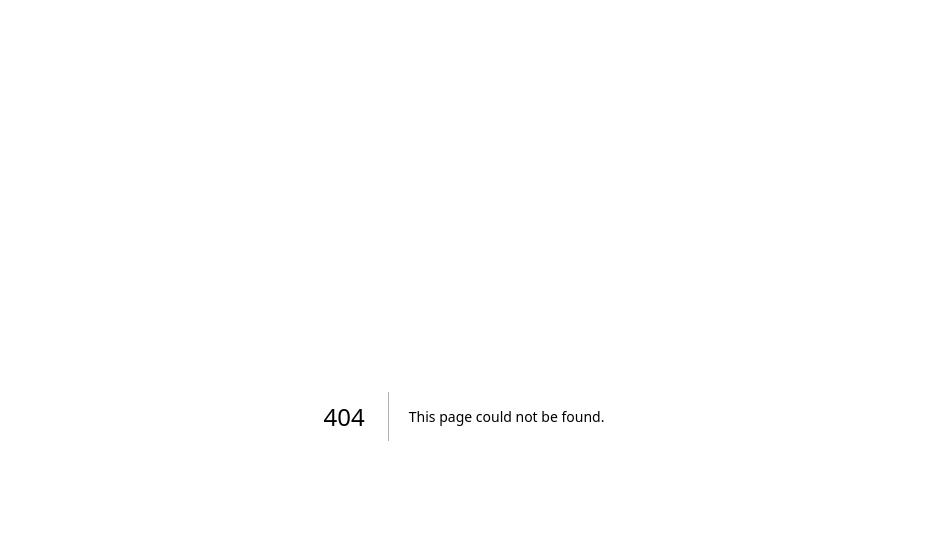
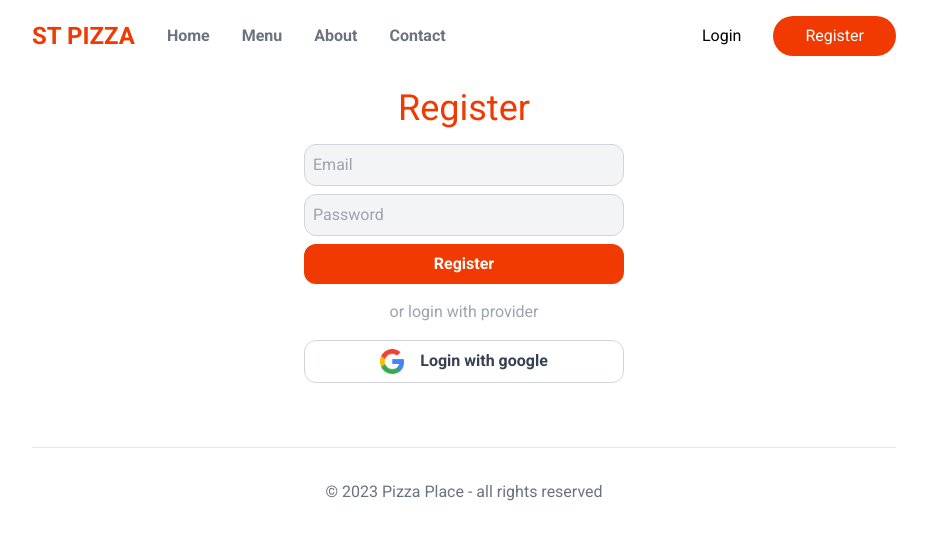
Before and after one commit to Luke1491/adm-e-commerce, a Next.js app: page /register in a window 1280 px wide. Before the commit this address had no page. Shown: the top 540 px of the page, without its empty margins (176-1103 px from the left). Built offline with nearby package versions, Linux system fonts and the light colour scheme.

Commit message:
Add mongo DB handling

```diff
--- /dev/null
+++ b/src/app/api/auth/[...nextauth]/route.js
@@ -0,0 +1,46 @@
+import NextAuth from "next-auth/next";
+import CredentialsProvider from "next-auth/providers/credentials";
+
+const handler = NextAuth({
+  providers: [
+    CredentialsProvider({
+      // The name to display on the sign in form (e.g. 'Sign in with...')
+      name: "Credentials",
+      // The credentials is used to generate a suitable form on the sign in page.
+      // You can specify whatever fields you are expecting to be submitted.
+      // e.g. domain, username, password, 2FA token, etc.
+      // You can pass any HTML attribute to the <input> tag through the object.
+      credentials: {
+        username: {
+          label: "Email",
+          type: "email",
+          placeholder: "test@example.com",
+        },
+        password: { label: "Password", type: "password" },
+      },
+      async authorize(credentials, req) {
+        // You need to provide your own logic here that takes the credentials
+        // submitted and returns either a object representing a user or value
+        // that is false/null if the credentials are invalid.
+        // e.g. return { id: 1, name: 'J Smith', email: 'jsmith@example.com' }
+        // You can also use the `req` object to obtain additional parameters
+        // (i.e., the request IP address)
+        const res = await fetch("/your/endpoint", {
+          method: "POST",
+          body: JSON.stringify(credentials),
+          headers: { "Content-Type": "application/json" },
+        });
+        const user = await res.json();
+
+        // If no error and we have user data, return it
+        if (res.ok && user) {
+          return user;
+        }
+        // Return null if user data could not be retrieved
+        return null;
+      },
+    }),
+  ],
+});
+
+export { handler as GET, handler as POST };
--- /dev/null
+++ b/src/app/api/register/route.js
@@ -0,0 +1,25 @@
+import { User } from "@/app/models/User";
+import mongoose from "mongoose";
+
+export async function POST(req) {
+  try {
+    const body = await req.json();
+
+    //TO DO - validate email and password
+
+    // console.log(body);
+    // console.log(process.env.MONGODB_URL);
+
+    //DO TO - check how to use not "test" database
+    mongoose.connect(process.env.MONGODB_URL);
+
+    const createdUser = await User.create({
+      email: body.email,
+      password: body.password,
+    });
+    return Response.json(createdUser || {});
+  } catch (error) {
+    console.log(error);
+    return new Response("mongo error", { status: 403 });
+  }
+}
--- a/src/app/globals.css
+++ b/src/app/globals.css
@@ -6,3 +6,18 @@ section.hero {
   @apply grid;
   grid-template-columns: 0.4fr 0.6fr;
 }
+
+input[type="email"],
+input[type="password"],
+input[type="text"] {
+  @apply block w-full my-2 rounded-xl;
+  @apply border p-2 border-gray-300 bg-gray-100;
+}
+button {
+  @apply block w-full text-gray-700 font-semibold;
+  @apply border border-gray-300 rounded-xl px-6 py-2;
+}
+button[type="submit"],
+button.submit {
+  @apply border-0 bg-primary text-white;
+}
--- a/src/app/layout.js
+++ b/src/app/layout.js
@@ -1,5 +1,6 @@
 import { Roboto } from "next/font/google";
 import "./globals.css";
+import Header from "@/components/layout/Header";
 
 const roboto = Roboto({ subsets: ["latin"], weight: ["400", "500", "700"] });
 
@@ -12,7 +13,16 @@ export default function RootLayout({ children }) {
   return (
     <html lang="en">
       <body className={roboto.className}>
-        <main className="max-w-4xl mx-auto p-4">{children}</main>
+        <main className="max-w-4xl mx-auto p-4">
+          <Header />
+          {children}
+          <footer className=" border-t text-center py-8 mt-16">
+            <p className="text-gray-500">
+              &copy; {new Date().getFullYear()} Pizza Place - all rights
+              reserved
+            </p>
+          </footer>
+        </main>
       </body>
     </html>
   );
--- /dev/null
+++ b/src/app/models/User.js
@@ -0,0 +1,21 @@
+import mongoose from "mongoose";
+
+const UserSchema = new mongoose.Schema(
+  {
+    email: { type: String, required: true, unique: true },
+    password: {
+      type: String,
+      required: true,
+      validate: (pass) => {
+        if (!pass?.length || pass.length < 5) {
+          throw new Error("Password must be at least 5 characters long");
+        }
+      },
+    },
+  },
+  {
+    timestamps: true,
+  }
+);
+
+export const User = mongoose.models.User || mongoose.model("User", UserSchema);
--- a/src/app/page.js
+++ b/src/app/page.js
@@ -1,4 +1,3 @@
-import Header from "@/components/layout/Header";
 import Hero from "@/components/layout/Hero";
 import HomeMenu from "@/components/layout/HomeMenu";
 import SectionHeaders from "@/components/layout/SectionHeaders";
@@ -6,7 +5,6 @@ import SectionHeaders from "@/components/layout/SectionHeaders";
 export default function Home() {
   return (
     <>
-      <Header />
       <Hero />
       <HomeMenu />
       <section className="text-center my-16 ">
@@ -41,11 +39,6 @@ export default function Home() {
           </a>
         </div>
       </section>
-      <footer className=" border-t text-center py-8 mt-16">
-        <p className="text-gray-500">
-          &copy; {new Date().getFullYear()} Pizza Place - all rights reserved
-        </p>
-      </footer>
     </>
   );
 }
--- /dev/null
+++ b/src/app/register/page.js
@@ -0,0 +1,60 @@
+"use client";
+
+import Image from "next/image";
+import { useState } from "react";
+
+export default function RegisterPage() {
+  const [email, setEmail] = useState("");
+  const [password, setPassword] = useState("");
+
+  function handleFormSubmit(event) {
+    event.preventDefault();
+    fetch("/api/register", {
+      method: "POST",
+      body: JSON.stringify({
+        email,
+        password,
+      }),
+      headers: {
+        "Content-Type": "application/json",
+      },
+    })
+      .then((response) => response)
+      .then((data) => {
+        console.log(data);
+      });
+  }
+
+  return (
+    <section className="mt-8">
+      <h1 className="text-center text-primary text-4xl mb-4">Register</h1>
+      <form className="block max-w-xs mx-auto" onSubmit={handleFormSubmit}>
+        <input
+          className=""
+          type="email"
+          placeholder="Email"
+          value={email}
+          onChange={(event) => setEmail(event.target.value)}
+        />
+        <input
+          className=""
+          type="password"
+          placeholder="Password"
+          value={password}
+          onChange={(event) => setPassword(event.target.value)}
+        />
+        <button className="" type="submit">
+          Register
+        </button>
+        <div className="my-4 text-center text-gray-400">
+          {" "}
+          or login with provider
+        </div>
+        <button className="flex gap-4 justify-center">
+          <Image src="/google.png" width={24} height={24} alt="google" />
+          Login with google
+        </button>
+      </form>
+    </section>
+  );
+}
--- a/src/components/layout/Header.js
+++ b/src/components/layout/Header.js
@@ -4,19 +4,24 @@ export default function Header() {
   return (
     <>
       <header className="flex items-center justify-between">
-        <Link className="text-primary font-semibold text-2xl" href="/">
-          ST PIZZA
-        </Link>
         <nav className="flex items-center gap-8 text-gray-500 font-semibold">
+          <Link className="text-primary font-semibold text-2xl" href="/">
+            ST PIZZA
+          </Link>
           <Link href="/home">Home</Link>
           <Link href="/menu">Menu</Link>
           <Link href="/about">About</Link>
           <Link href="/contact">Contact</Link>
+        </nav>
+        <nav className="flex items-center gap-8">
+          <Link href="/login" className="">
+            Login
+          </Link>
           <Link
-            href="/login"
+            href="/register"
             className="bg-primary text-white px-8 py-2 rounded-full"
           >
-            Login
+            Register
           </Link>
         </nav>
       </header>
--- a/src/components/layout/Hero.js
+++ b/src/components/layout/Hero.js
@@ -4,7 +4,7 @@ import Right from "../icons/Right";
 export default function Hero() {
   return (
     <>
-      <section className="hero">
+      <section className="hero mt-4">
         <div className="py-12">
           <h1 className="text-4xl font-semibold">
             {" "}
--- a/src/components/menu/MenuItem.js.js
+++ b/src/components/menu/MenuItem.js
@@ -11,7 +11,7 @@ export function MenuItem() {
           className="max-h-auto max-h-24 block mx-auto"
         />
       </div>
-      <h4 className="font-semibold my-2 text-xl my-3"> Peperoni Pizza</h4>
+      <h4 className="font-semibold my-3 text-xl"> Peperoni Pizza</h4>
       <p className="text-gray-500 text-sm">lorem ipsum dolor sit amet</p>
       <button className="bg-primary text-white px-8 py-2 rounded-full mt-5">
         Add to card $12
```
Also changed, not shown: docker-compose.yml (added, +19 -0 lines), package.json (+9 -5 lines), 2 other files (tests, documents, lock files or other folders).
